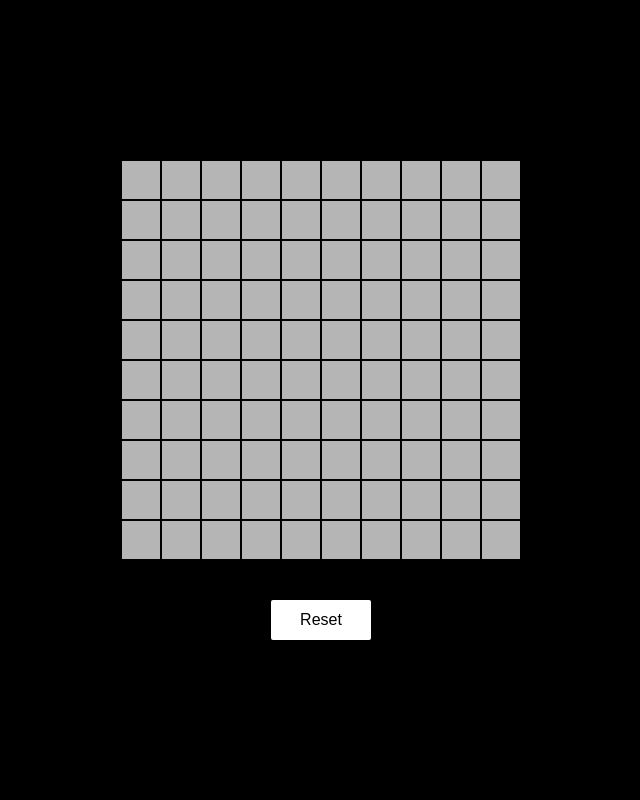
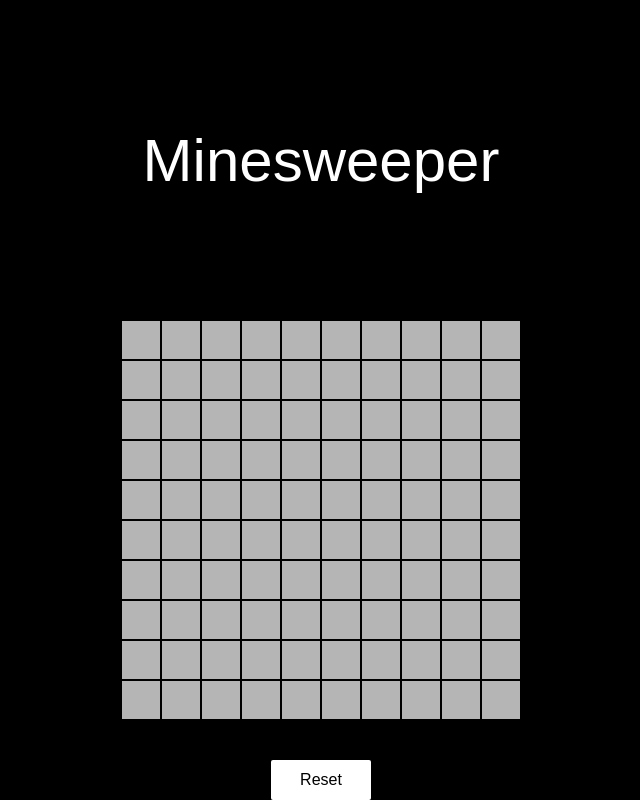
Before and after one commit to Pdut89/minesweeper, a plain HTML site: page index.html in a window 1280 px wide. Shown: the whole page, without its empty margins (319-959 px from the left). Drawn offline with nearby package versions, Linux system fonts and the light colour scheme.

Commit message:
added title

```diff
--- a/custom.css
+++ b/custom.css
@@ -14,6 +14,17 @@
   align-items: center;
   justify-content: center;
   background-color: #000;
+}
+
+#title_bar {
+  margin: auto;
+  width: 50%;
+}
+
+#title {
+  text-align: center;
+  color:white;
+  font-size: 6em;
 }
 
 #board {
--- a/index.html
+++ b/index.html
@@ -14,6 +14,8 @@
   </head>
   <body>
     <div class="container">
+      <div id = "title_bar"><p id = "title"> Minesweeper</p> </div>
+
       <div id="board"></div>
       <button class="reset-button">Reset</button>
     </div>
```
